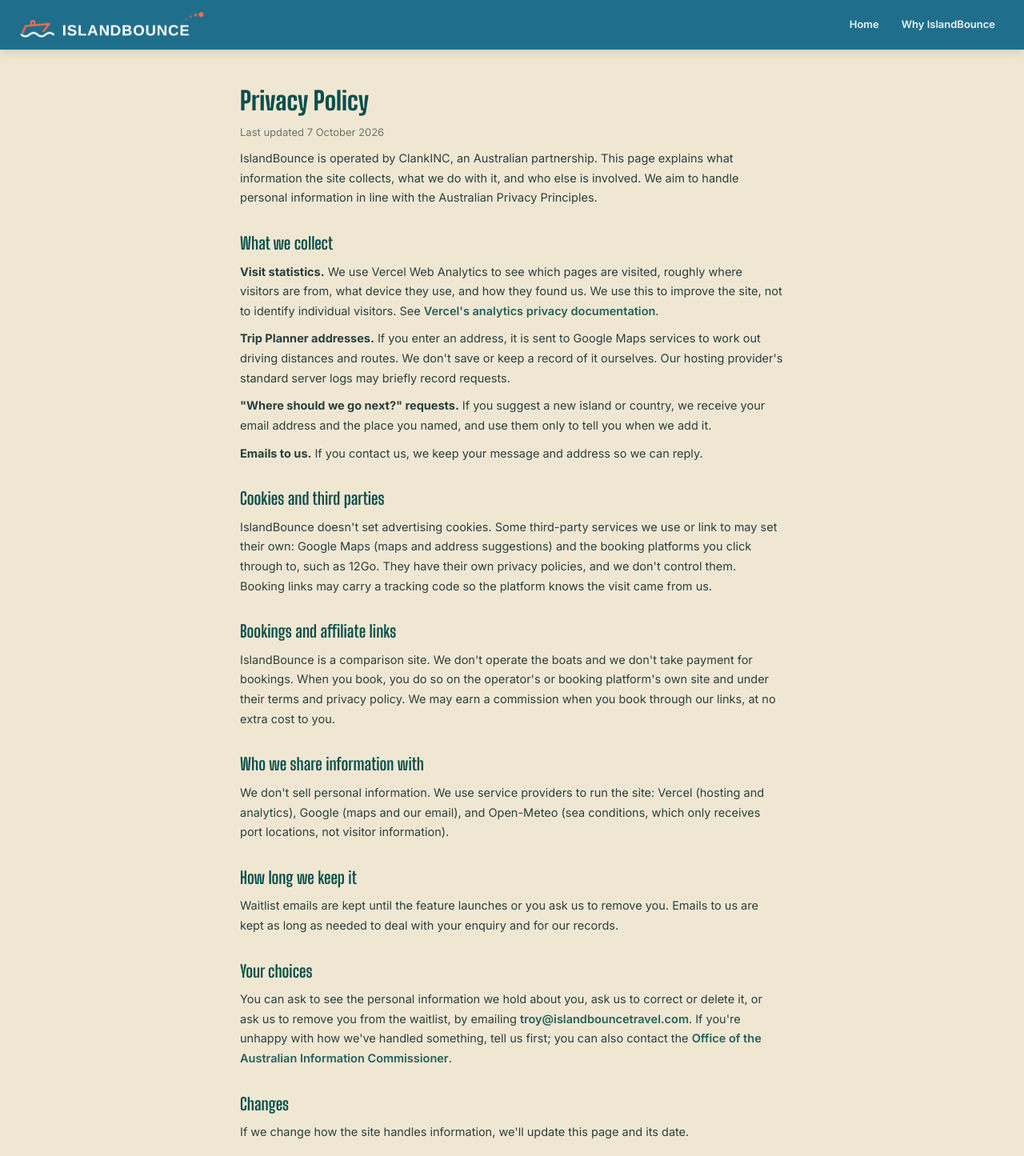
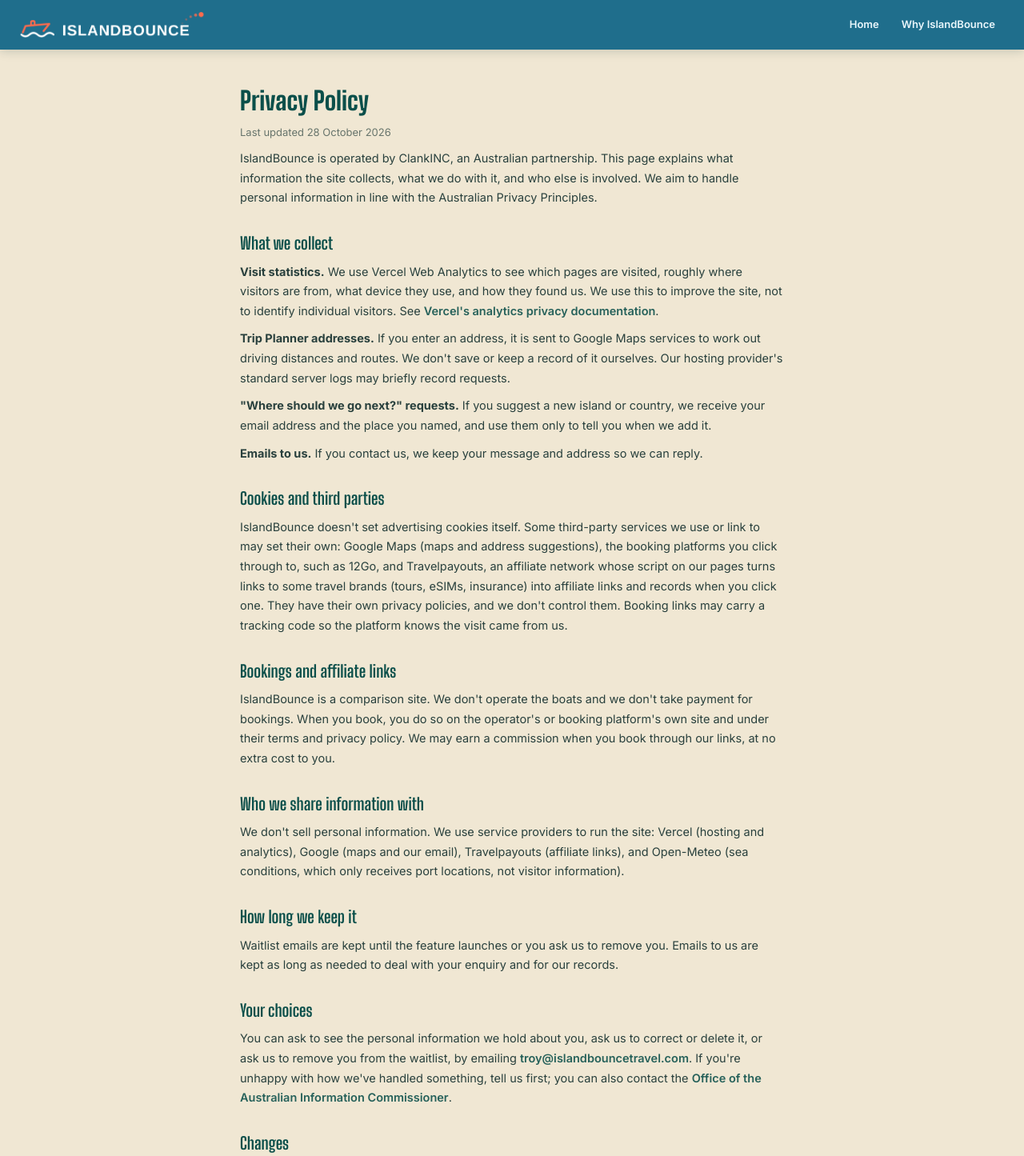
Before and after one commit to troyschneebeli-hub/islandbounce-web, a Next.js app: page /privacy in a window 1280 px wide. Shown: the top 1445 px of the page at 80% size. Built offline with nearby package versions, Linux system fonts and the light colour scheme.

Commit message:
Travelpayouts Drive script (loads after the page) and a privacy-page line about it

```diff
--- a/app/layout.js
+++ b/app/layout.js
@@ -4,6 +4,11 @@
 import Footer from "@/components/Footer";
 import { SITE_URL } from "@/lib/site";
 import { Analytics } from "@vercel/analytics/next";
+import Script from "next/script";
+
+// Travelpayouts Drive (account 592128): turns links to partner brands into affiliate links after the page loads.
+// Keep 12Go and booking.islandbouncetravel.com excluded in Drive's settings, or it could rewrite our own z=17069158 links.
+const TRAVELPAYOUTS_DRIVE = "https://tp-em.com/NTkyMTI4.js?t=592128";
 
 export const metadata = {
   metadataBase: new URL(SITE_URL),
@@ -71,6 +76,7 @@
           <Footer />
         </div>
         <Analytics />
+        <Script src={TRAVELPAYOUTS_DRIVE} strategy="afterInteractive" data-cmp-ab="2" />
       </body>
     </html>
   );
--- a/app/privacy/page.js
+++ b/app/privacy/page.js
@@ -17,7 +17,7 @@
       <h1 style={{ fontFamily: "'Big Shoulders Display', sans-serif", fontWeight: 800, fontSize: 32, color: COLORS.sea, marginBottom: 4 }}>
         Privacy Policy
       </h1>
-      <p style={{ ...p, opacity: 0.6, fontSize: 13 }}>Last updated 7 October 2026</p>
+      <p style={{ ...p, opacity: 0.6, fontSize: 13 }}>Last updated 28 October 2026</p>
 
       <p style={p}>
         IslandBounce is operated by ClankINC, an Australian partnership. This page explains what information the site
@@ -49,10 +49,11 @@
 
       <h2 style={h2}>Cookies and third parties</h2>
       <p style={p}>
-        IslandBounce doesn&apos;t set advertising cookies. Some third-party services we use or link to may set their own: Google
-        Maps (maps and address suggestions) and the booking platforms you click through to, such as 12Go. They have their
-        own privacy policies, and we don&apos;t control them. Booking links may carry a tracking code so the platform knows the
-        visit came from us.
+        IslandBounce doesn&apos;t set advertising cookies itself. Some third-party services we use or link to may set their own:
+        Google Maps (maps and address suggestions), the booking platforms you click through to, such as 12Go, and
+        Travelpayouts, an affiliate network whose script on our pages turns links to some travel brands (tours, eSIMs,
+        insurance) into affiliate links and records when you click one. They have their own privacy policies, and we
+        don&apos;t control them. Booking links may carry a tracking code so the platform knows the visit came from us.
       </p>
 
       <h2 style={h2}>Bookings and affiliate links</h2>
@@ -65,7 +66,7 @@
       <h2 style={h2}>Who we share information with</h2>
       <p style={p}>
         We don&apos;t sell personal information. We use service providers to run the site: Vercel (hosting and analytics), Google
-        (maps and our email), and Open-Meteo (sea conditions, which only receives port locations, not visitor information).
+        (maps and our email), Travelpayouts (affiliate links), and Open-Meteo (sea conditions, which only receives port locations, not visitor information).
       </p>
 
       <h2 style={h2}>How long we keep it</h2>
```
